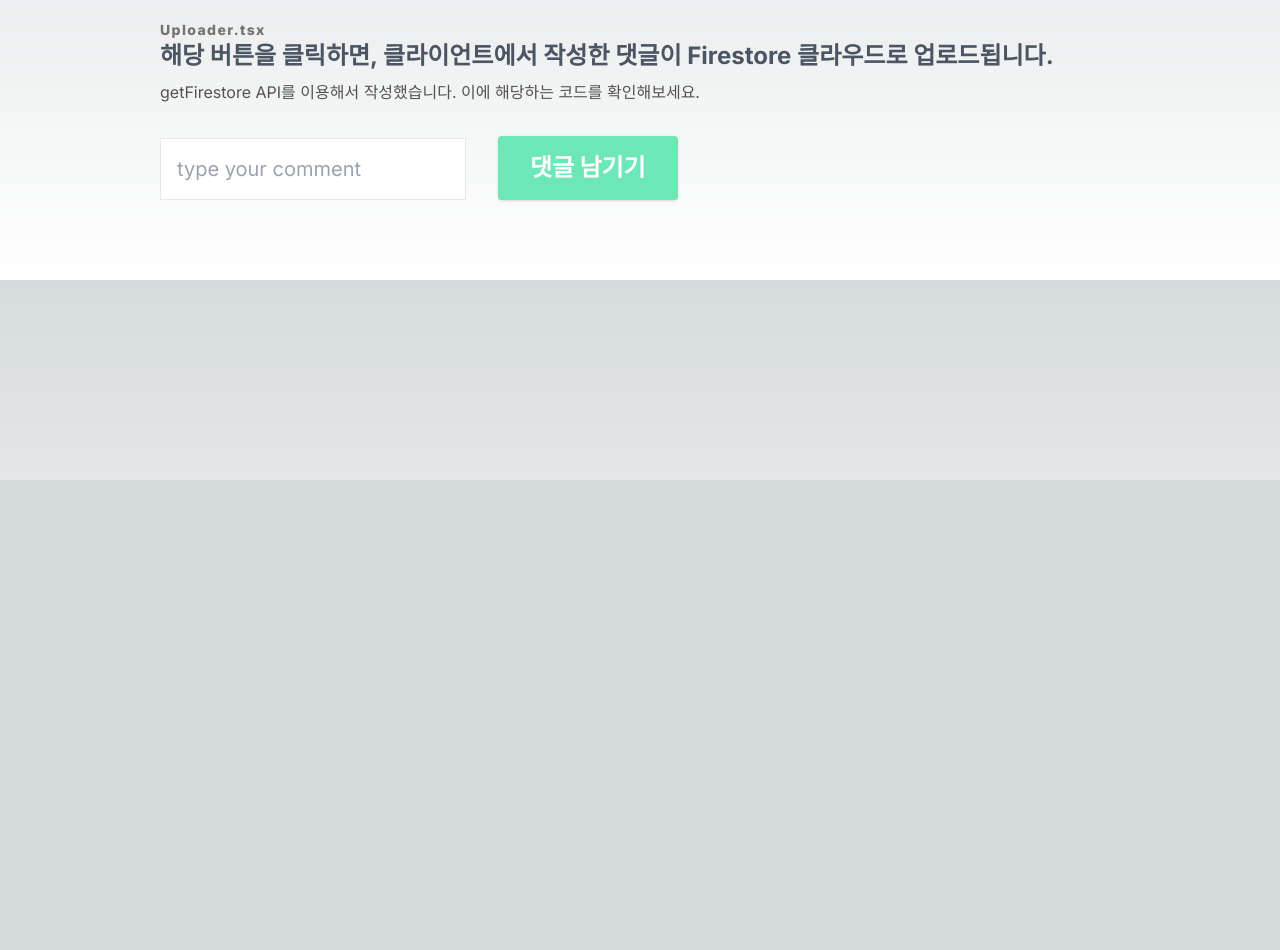
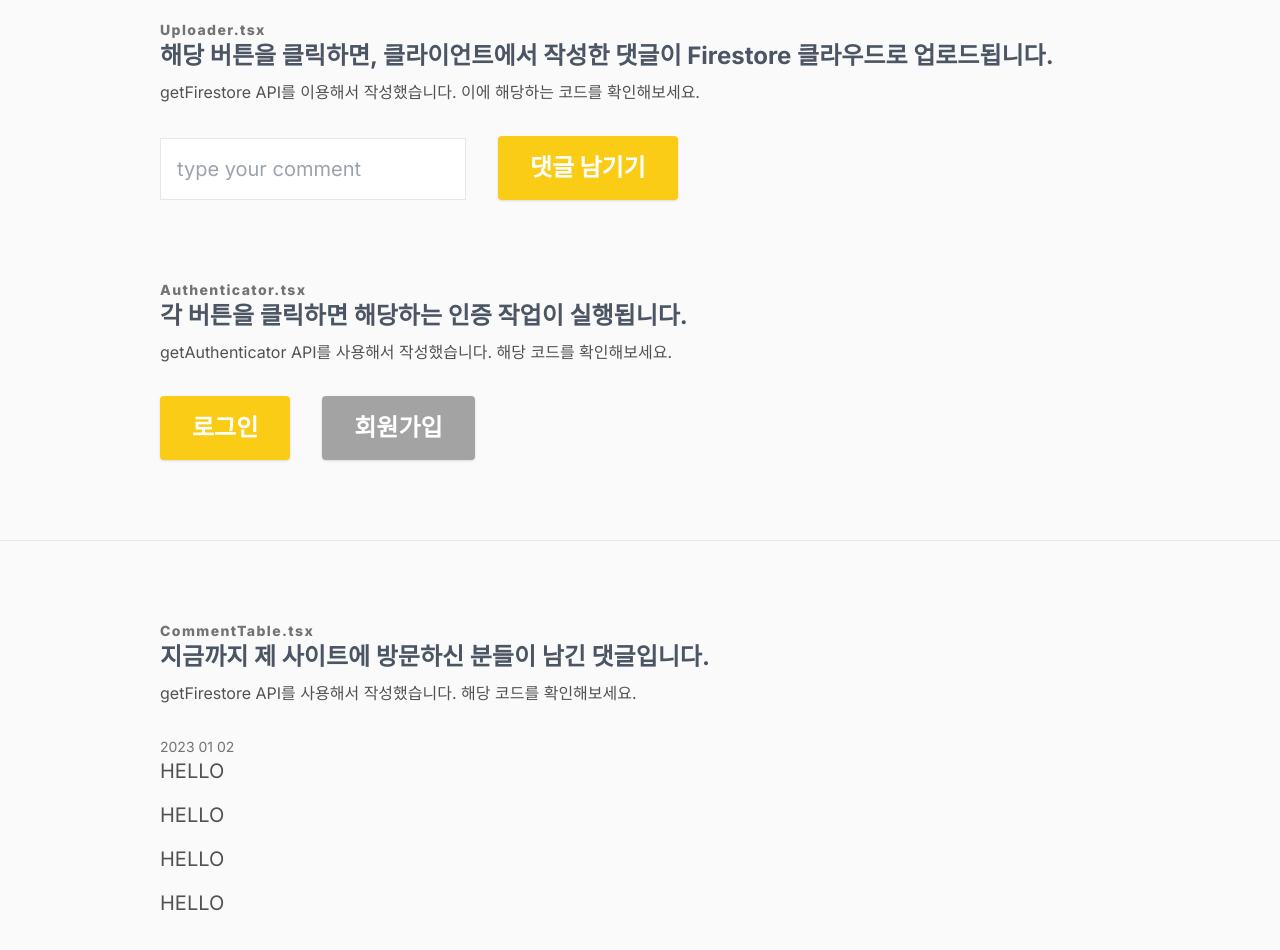
Before and after one commit to lif31up/firebase, a Next.js app: page / in a window 1280 px wide. Shown: the part 320-1270 px from the top of the page. Before the commit the page ends 800 px from the top, so only its background shows below. Built offline with nearby package versions, Linux system fonts and the light colour scheme.

Commit message:
양식을 작성했습니다.

```diff
--- a/app/globals.css
+++ b/app/globals.css
@@ -21,11 +21,5 @@ html{
 }
 
 body {
-  color: rgb(var(--foreground-rgb));
-  background: linear-gradient(
-      to bottom,
-      transparent,
-      rgb(var(--background-end-rgb))
-    )
-    rgb(var(--background-start-rgb));
+  background: rgb(250,250,250);
 }
--- a/app/page.tsx
+++ b/app/page.tsx
@@ -1,12 +1,18 @@
 import LogTrigger from "@/components/feature/LogTrigger";
 import Uploader from "@/components/feature/Uploader";
+import Authenticator from "@/components/feature/Authenticator";
+import CommentTable from "@/components/feature/CommentTable";
 
 export default function Home() {
   return (
     <>
-      <section className="px-40">
+      <section className="px-40 border-b">
         <LogTrigger className="my-20" />
         <Uploader className="my-20" />
+        <Authenticator className="my-20" />
+      </section>
+      <section className="px-40 my-20">
+        <CommentTable />
       </section>
     </>
   );
--- /dev/null
+++ b/components/feature/Authenticator.tsx
@@ -0,0 +1,27 @@
+import Default from "@/src/utils/interface";
+import React from "react";
+
+function Authenticator({ className }: Default): React.JSX.Element {
+  return (
+    <section className={`w-full ${className}`}>
+      <h2 className="text-sm font-extrabold text-neutral-500 tracking-widest">
+        Authenticator.tsx
+      </h2>
+      <h1 className="text-2xl font-bold text-gray-600 select-none">
+        각 버튼을 클릭하면 해당하는 인증 작업이 실행됩니다.
+      </h1>
+      <p className="text-base text-neutral-600 mt-2">
+        getAuthenticator API를 사용해서 작성했습니다. 해당 코드를 확인해보세요.
+      </p>
+      <div className="flex gap-8">
+        <button className="w-fit h-fit px-8 py-4 mt-8 text-white text-2xl font-extrabold rounded bg-yellow-400 shadow">
+          로그인
+        </button>
+        <button className="w-fit h-fit px-8 py-4 mt-8 text-white text-2xl font-extrabold rounded bg-neutral-400 shadow">
+          회원가입
+        </button>
+      </div>
+    </section>
+  );
+}
+export default Authenticator;
--- /dev/null
+++ b/components/feature/CommentTable.tsx
@@ -0,0 +1,28 @@
+import React from "react";
+import Default from "@/src/utils/interface";
+
+function CommentTable({ className }: Default): React.JSX.Element {
+  return (
+    <section className={`w-full ${className}`}>
+      <h2 className="text-sm font-extrabold text-neutral-500 tracking-widest">
+        CommentTable.tsx
+      </h2>
+      <h1 className="text-2xl font-bold text-gray-600 select-none">
+        지금까지 제 사이트에 방문하신 분들이 남긴 댓글입니다.
+      </h1>
+      <p className="text-base text-neutral-600 mt-2">
+        getFirestore API를 사용해서 작성했습니다. 해당 코드를 확인해보세요.
+      </p>
+      <div className="grid mt-8 gap-4 text-neutral-600 text-xl">
+        <div>
+          <h1 className="text-sm text-neutral-500">2023 01 02</h1>
+          <p>HELLO</p>
+        </div>
+        <p>HELLO</p>
+        <p>HELLO</p>
+        <p>HELLO</p>
+      </div>
+    </section>
+  );
+}
+export default CommentTable;
--- a/components/feature/LogTrigger.tsx
+++ b/components/feature/LogTrigger.tsx
@@ -21,7 +21,7 @@ export default function LogTrigger({ className }: Default) {
         확인해보세요.
       </p>
       <button
-        className="w-fit h-fit px-8 py-4 mt-8 text-white text-2xl font-extrabold rounded bg-emerald-300 shadow"
+        className="w-fit h-fit px-8 py-4 mt-8 text-white text-2xl font-extrabold rounded bg-yellow-400 shadow"
         onClick={clickHandler}
       >
         로그 남기기
--- a/components/feature/Uploader.tsx
+++ b/components/feature/Uploader.tsx
@@ -11,7 +11,14 @@ export default function LogTrigger({ className }: Default) {
     data: Data,
     setData: React.Dispatch<SetStateAction<Data>>
   ] = useState({ comment: "" });
+  const handleKeyDown = (event: React.KeyboardEvent): void => {
+    if (event.key === "Enter") {
+      clickHandler();
+      setData({ comment: "" });
+    }
+  };
   const handleChange = (event: React.ChangeEvent<HTMLInputElement>): void => {
+    event.preventDefault();
     setData({ comment: event.target.value });
   };
   const clickHandler = (): void => {
@@ -37,12 +44,13 @@ export default function LogTrigger({ className }: Default) {
         <input
           value={data.comment}
           onChange={handleChange}
+          onKeyDown={handleKeyDown}
           className="text-xl py-4 pl-4 border"
           placeholder="type your comment"
         />
       </label>
       <button
-        className="w-fit h-fit px-8 py-4 mt-8 text-white text-2xl font-extrabold rounded bg-emerald-300 shadow"
+        className="w-fit h-fit px-8 py-4 mt-8 text-white text-2xl font-extrabold rounded bg-yellow-400 shadow"
         onClick={clickHandler}
       >
         댓글 남기기
```
